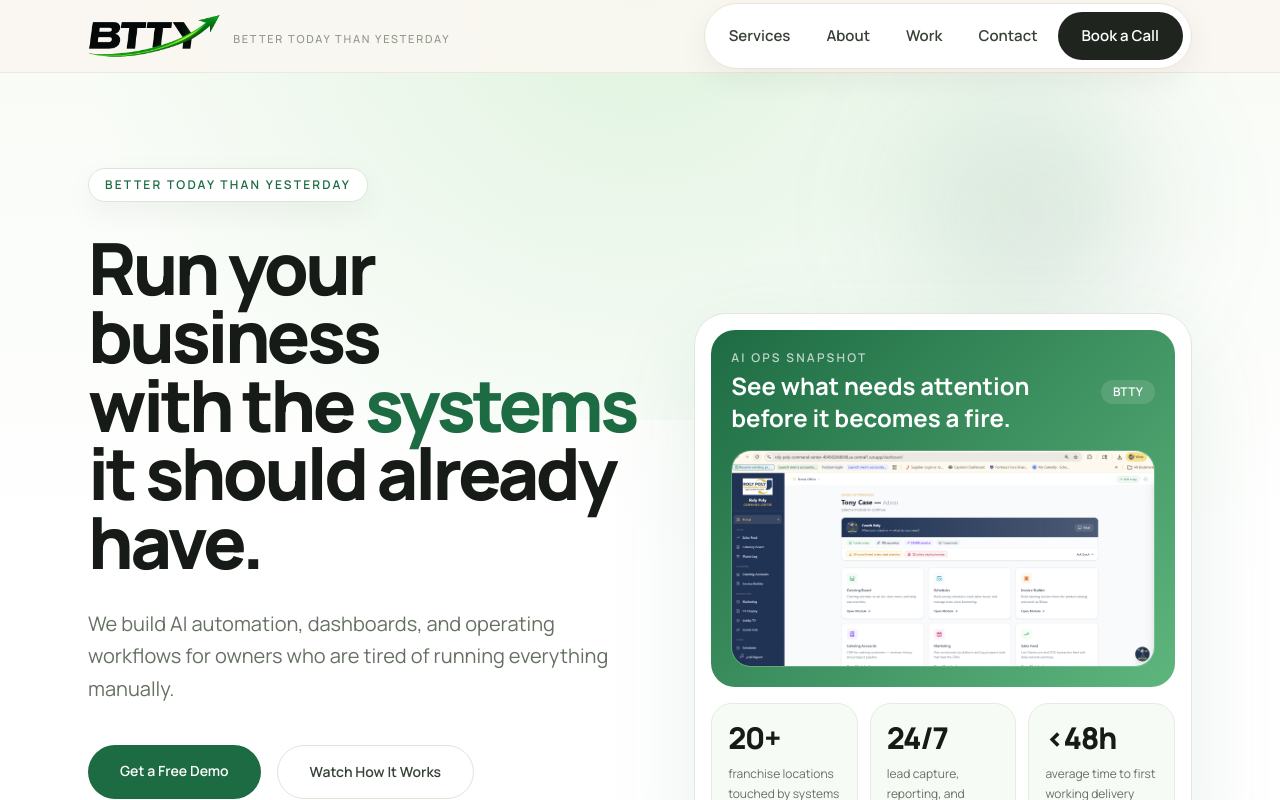
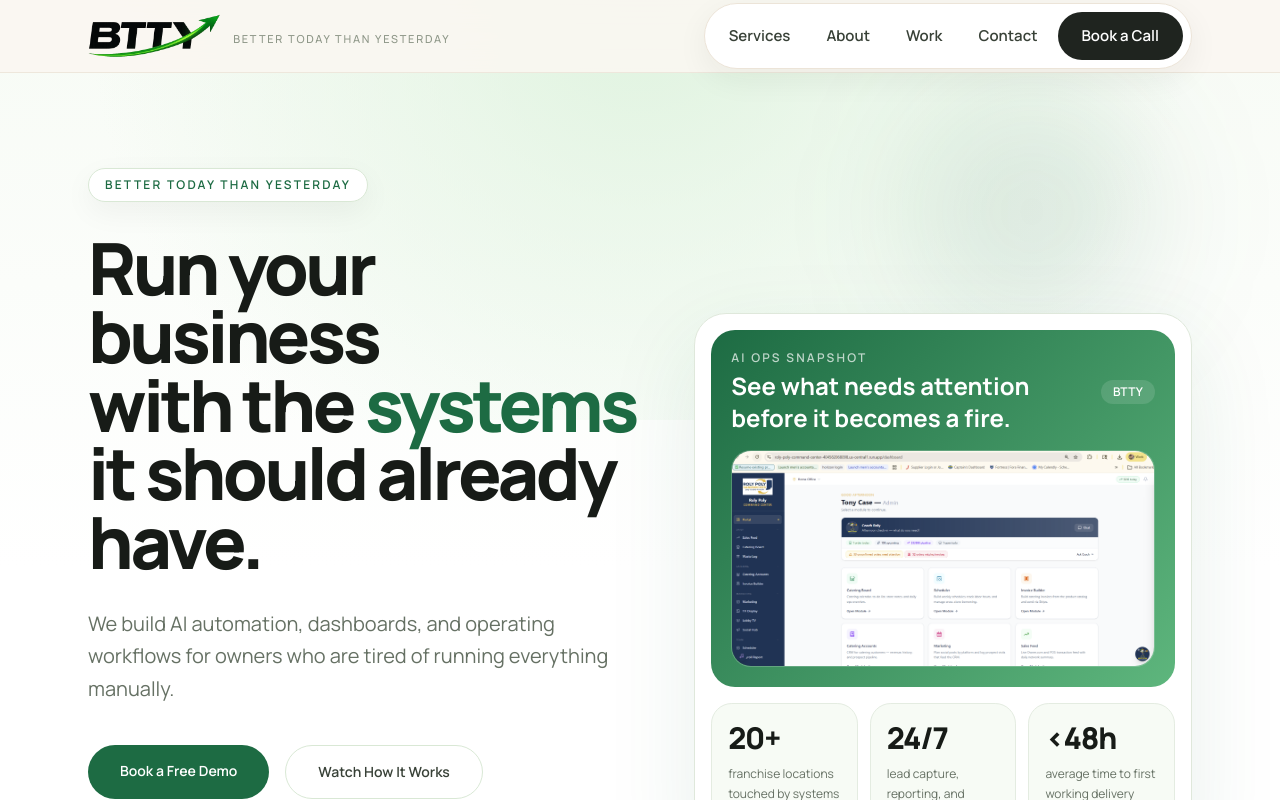
Before and after one commit to case-brothers/BTTY, a React (Vite) app: page / in a window 1280 px wide. Shown: the top 800 px of the page. Built offline with nearby package versions, Linux system fonts and the light colour scheme.

Commit message:
Test Git auto deploy

```diff
--- a/src/pages/HomeV2.tsx
+++ b/src/pages/HomeV2.tsx
@@ -87,7 +87,7 @@ export default function HomeV2() {
                   rel="noopener noreferrer"
                   className="rounded-full bg-brand-green px-8 py-4 text-sm font-semibold text-white transition-colors hover:bg-brand-green-light"
                 >
-                  Get a Free Demo
+                  Book a Free Demo
                 </a>
                 <a
                   href="#video"
@@ -304,7 +304,7 @@ export default function HomeV2() {
               rel="noopener noreferrer"
               className="rounded-full bg-white px-8 py-4 text-sm font-semibold text-brand-dark transition-colors hover:bg-surface-200"
             >
-              Get a Free Demo
+              Book a Free Demo
             </a>
             <Link
               to="/contact"
```
